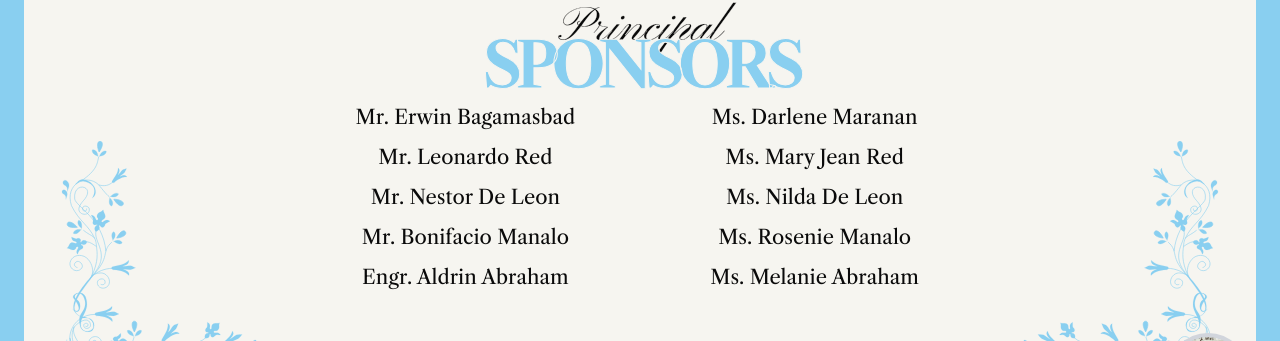
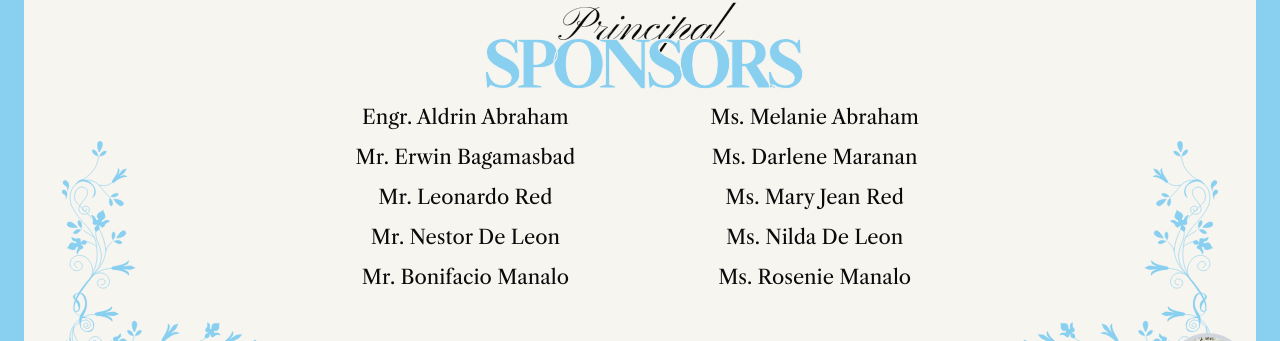
Before and after one commit to arudeu/wedding-invitation, a Next.js app: page /family in a window 1280 px wide. Shown: the part 355-696 px from the top of the page. Built offline with nearby package versions, Linux system fonts and the light colour scheme; no server answers; a web font is replaced by a local one.

Commit message:
Updated family

```diff
--- a/app/family/page.tsx
+++ b/app/family/page.tsx
@@ -48,6 +48,8 @@ const FamilyPage = () => {
         <h2 className="groom-head-text">SPONSORS</h2>
 
         <ul className="lg:mt-6 grid grid-cols-1 grid-cols-2 lg:gap-y-3 lg:gap-x-10 gap-x-4 text-md lg:text-xl">
+          <li>Engr. Aldrin Abraham</li>
+          <li>Ms. Melanie Abraham</li>
           <li>Mr. Erwin Bagamasbad</li>
           <li>Ms. Darlene Maranan</li>
           <li>Mr. Leonardo Red</li>
@@ -56,8 +58,6 @@ const FamilyPage = () => {
           <li>Ms. Nilda De Leon</li>
           <li>Mr. Bonifacio Manalo</li>
           <li>Ms. Rosenie Manalo</li>
-          <li>Engr. Aldrin Abraham</li>
-          <li>Ms. Melanie Abraham</li>
         </ul>
       </div>
     </motion.div>
```
